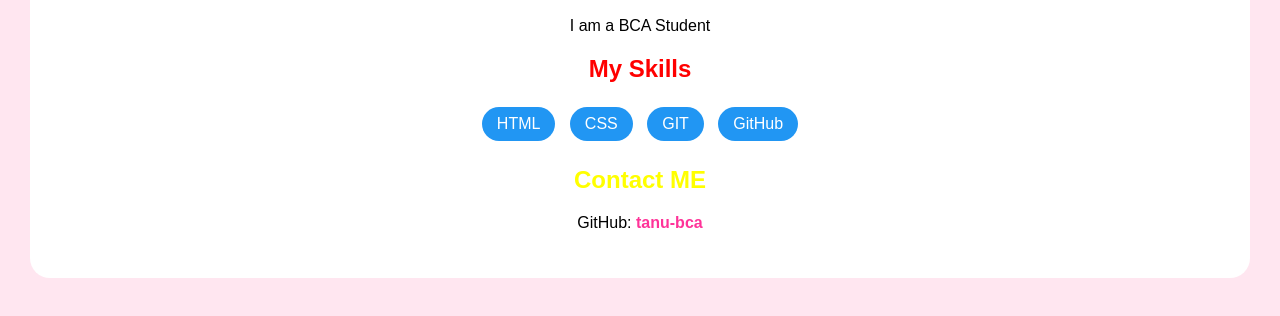
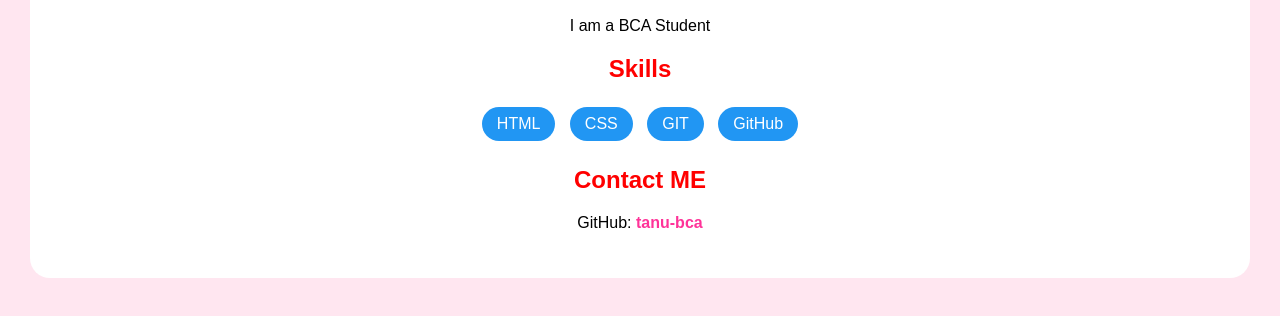
Before and after one commit to tanu-bca/portfolio, a plain HTML site: page index.html in a window 1280 px wide. Shown: the part 374-690 px from the top of the page. Drawn offline with Linux system fonts and the light colour scheme.

Commit message:
Change header titles from 'My Skills' to 'Skills'

```diff
--- a/index.html
+++ b/index.html
@@ -18,13 +18,13 @@ a { color: #ff3399; text-decoration: none; font-weight: bold; }
 
 <p>I am a BCA Student</p>
 
-<h2 style="color:red;">My Skills</h2>
+<h2 style="color:red;">Skills</h2>
 <span class="skill">HTML</span>
 <span class="skill">CSS</span>
 <span class="skill">GIT</span>
 <span class="skill">GitHub</span>
 
-<h2 style="color:yellow;">Contact ME</h2>
+<h2 style="color:red;">Contact ME</h2>
 <p>GitHub: <a href="https://github.com/tanu-bca">tanu-bca</a></p>
 </div>
 </body>
```
